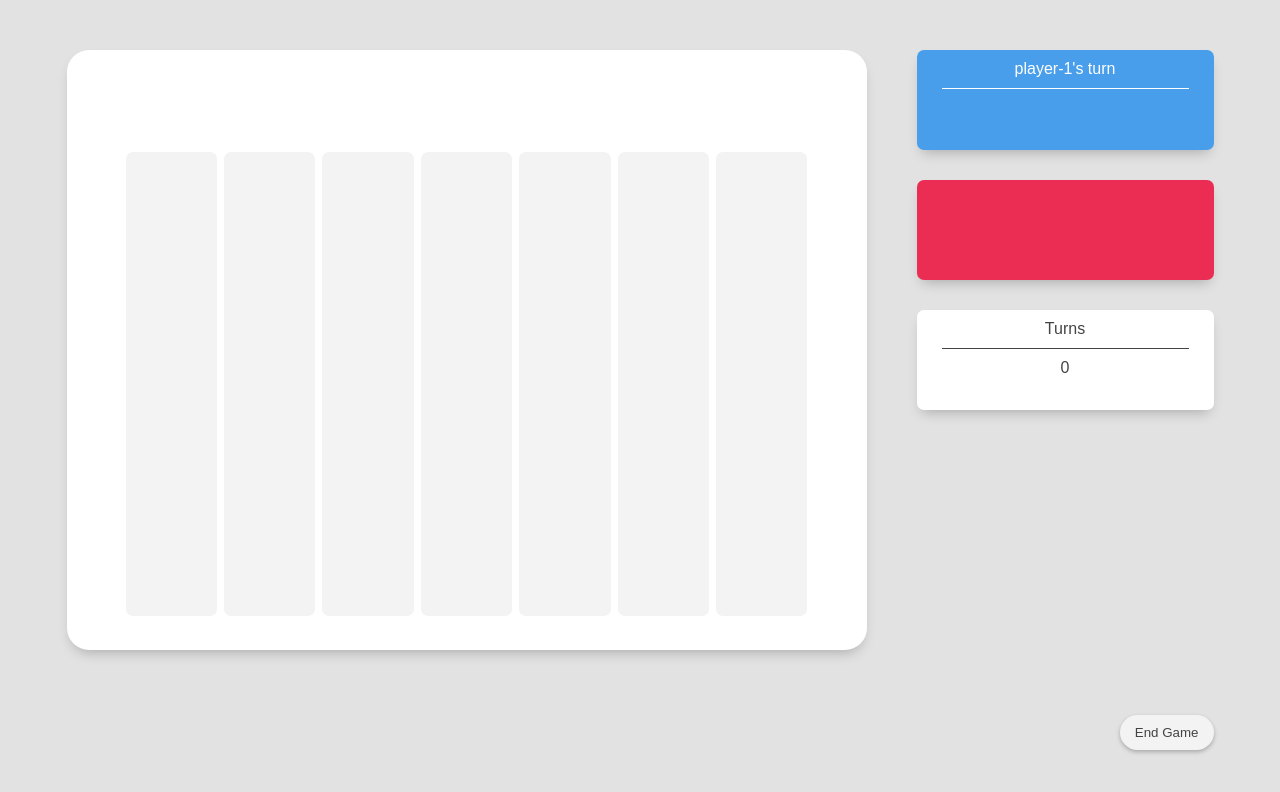
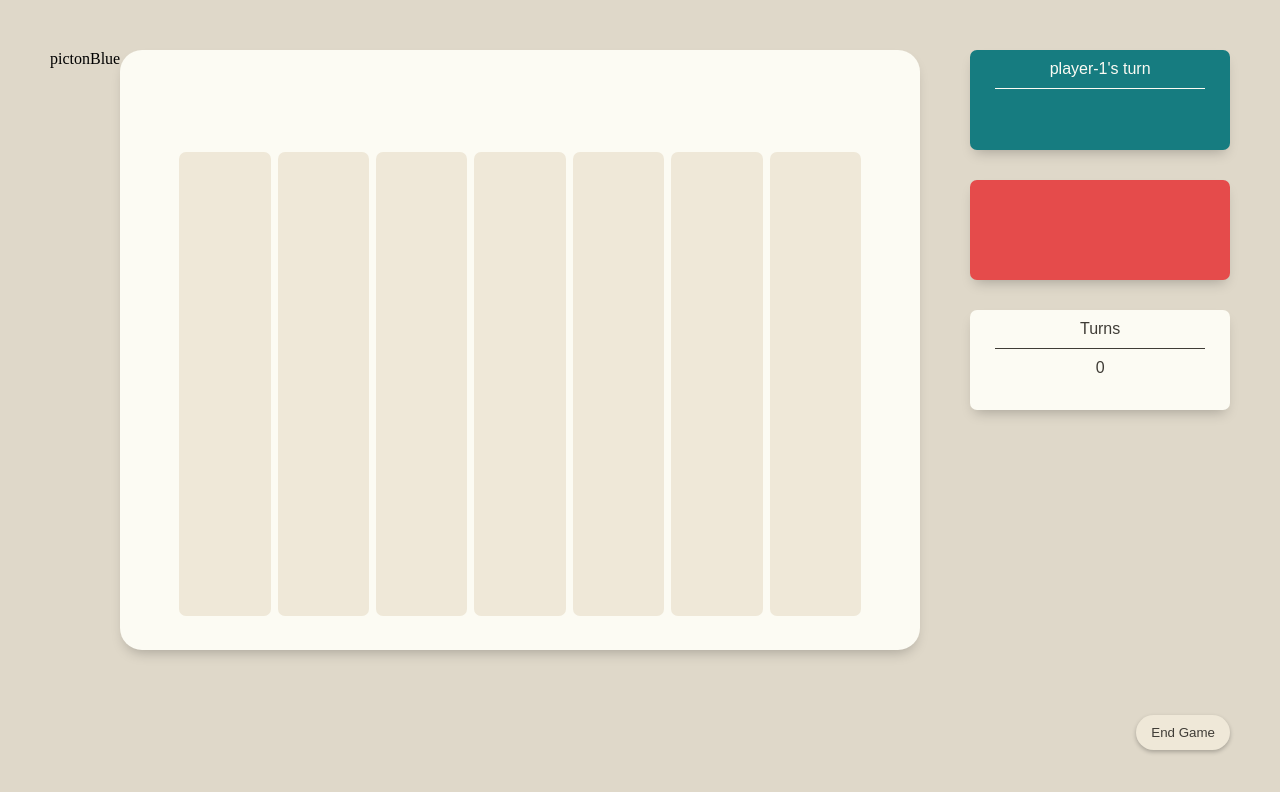
Before and after one commit to codetombomb/mini_vs_max_connect_four, a React (Create React App) app: page / in a window 1280 px wide. Shown: the top 792 px of the page. Built offline with nearby package versions, Linux system fonts and the light colour scheme.

Commit message:
Started building useThemes custom hook.

```diff
--- a/src/assets/_globals.scss
+++ b/src/assets/_globals.scss
@@ -1,10 +1,26 @@
 // COLORS
-$white: #ffffff;
-$light-gray: #f3f3f3;
-$medium-gray: #e2e2e2;
-$dark-gray: #434343;
-$player-1-blue: #499eeb;
-$player-2-red: #eb2d53;
+// $white: #ffffff;
+// $light-gray: #f3f3f3;
+// $medium-gray: #e2e2e2;
+// $dark-gray: #434343;
+// $player-1-blue: #499eeb;
+// $player-2-red: #eb2d53;
+
+$white: #fcfbf3;
+$light-gray: #efe8d8;
+$medium-gray: #dfd8c9;
+$dark-gray: #3f3c36;
+$player-1-blue: #167c80;
+$player-2-red: #e54b4b;
+:root {
+  --white: #fcfbf3;
+  --light-gray: #efe8d8;
+  --medium-gray: #dfd8c9;
+  --dark-gray: #3f3c36;
+  --player-1-color: #167c80;
+  --player-2-color: #e54b4b;
+}
+
 // Can't get this working?
 $dark-overlay: hsla(0, 0%, 0%, 0.5);
 
--- a/src/components/PlaySpace/index.tsx
+++ b/src/components/PlaySpace/index.tsx
@@ -4,6 +4,8 @@ import Board from '../Board'
 import ControlPanel from '../ControlPanel'
 
 import './style.scss';
+
+import useTheme from "../../hooks/useThemes"
 
 function PlaySpace() {
     // I need to fill first to be able to map over it.
@@ -43,9 +45,14 @@ function PlaySpace() {
     }
   }
 
+  // THEMES
+  const usePictonBlue = () => {useTheme("pictonBlue")}
+  // const darkCyan = () => {useTheme("darkCyan")}
 
   return (
-    <div className="PlaySpace">
+    <div className="PlaySpace mint-theme">
+      <div onClick={usePictonBlue}>pictonBlue</div>
+      {/* <div onClick={darkCyan}>darkCyan</div> */}
       <Board spaces={spaces} handleColumnClick={handleColumnClick}/>
       <ControlPanel turns={turns} currentPlayer={currentPlayer}/>
     </div>
--- /dev/null
+++ b/src/hooks/useThemes.tsx
@@ -0,0 +1,97 @@
+import { useEffect, useState } from "react";
+
+interface CSSVariable {
+    name: string;
+    value: string;
+}
+
+const darkCyan: CSSVariable[] = [
+    {
+        name: "--white",
+        value: "#fcfbf3"
+    },
+    {
+        name: "--light-gray",
+        value: "#efe8d8"
+    },
+    {
+        name: "--medium-gray",
+        value: "#dfd8c9"
+    },
+        {
+        name: "--dark-gray",
+        value: "#3f3c36"
+    },
+    {
+        name: "--player-1-color",
+        value: "#167c80"
+    },
+    {
+        name: "--player-2-color",
+        value: "#e54b4b"
+    }
+]
+
+const pictonBlue: CSSVariable[] = [
+    {
+        name: "--white",
+        value: "#ffffff"
+    },
+    {
+        name: "--light-gray",
+        value: "#f3f3f3"
+    },
+    {
+        name: "--medium-gray",
+        value: "#e2e2e2"
+    },
+        {
+        name: "--dark-gray",
+        value: "#434343"
+    },
+    {
+        name: "--player-1-color",
+        value: "#499eeb"
+    },
+    {
+        name: "--player-2-color",
+        value: "#eb2d53"
+    }
+]
+
+function useThemes(themeName: string) {
+
+    const [theme, setTheme] = useState(pictonBlue)
+
+    useEffect(() => {
+        const { style } = document.documentElement
+        theme.forEach(variable => {
+            style.setProperty(variable.name, variable.value)
+        })
+
+        // Sets the theme variables back to an empty string before re-running or unmounting
+        return () => {
+            theme.forEach(variable => {
+            style.setProperty(variable.name, "")
+        })
+        }
+    })
+
+    // why do I need the breaks?
+    function changeTheme(themeName: string) {
+        switch (themeName) {
+            case "pictonBlue":
+                setTheme(pictonBlue)
+                break
+            case "darkCyan":
+                setTheme(darkCyan)
+                break
+            default:
+                setTheme(pictonBlue)
+        }
+    }
+
+    return changeTheme
+}
+
+export default useThemes
```
